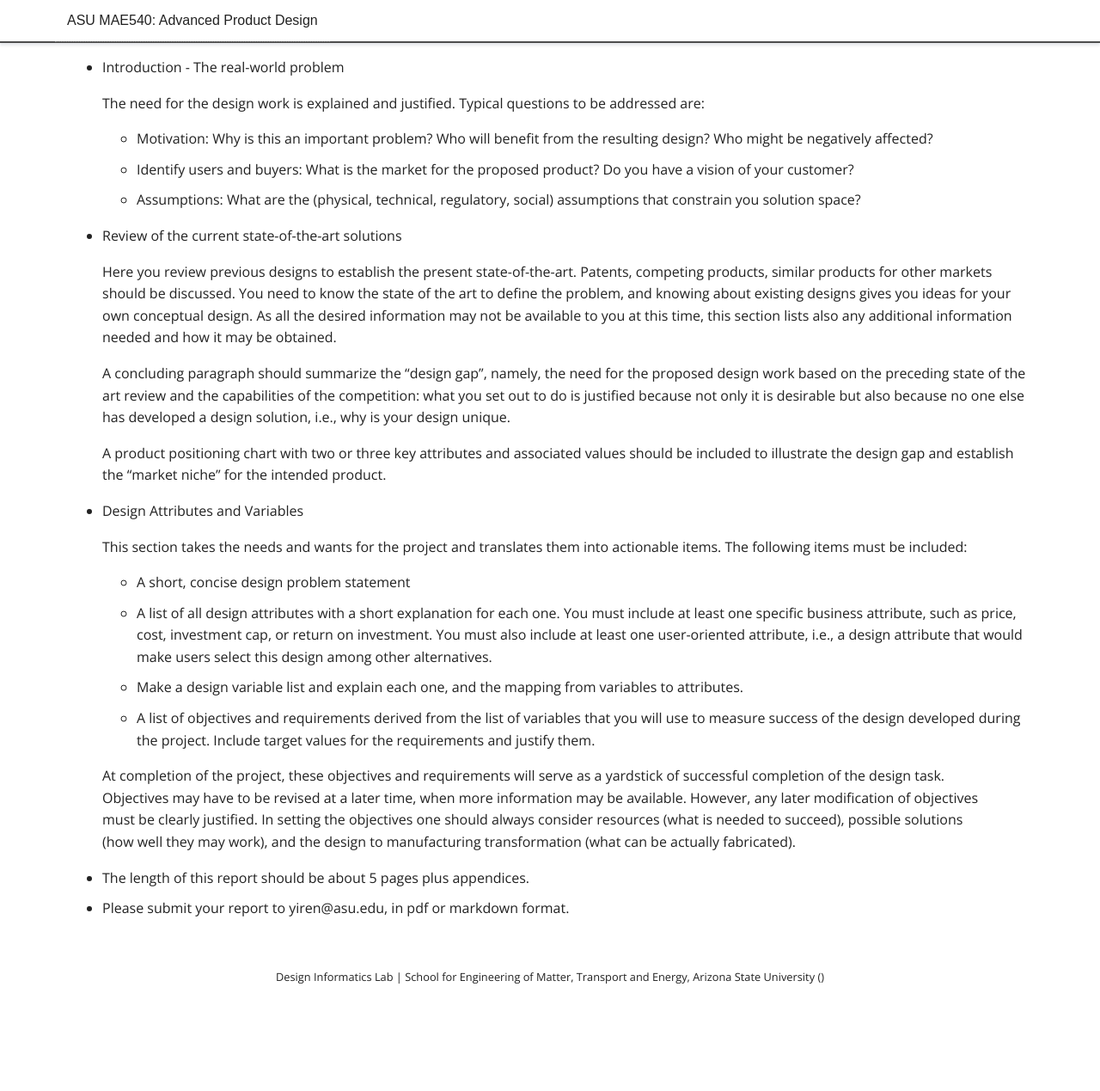
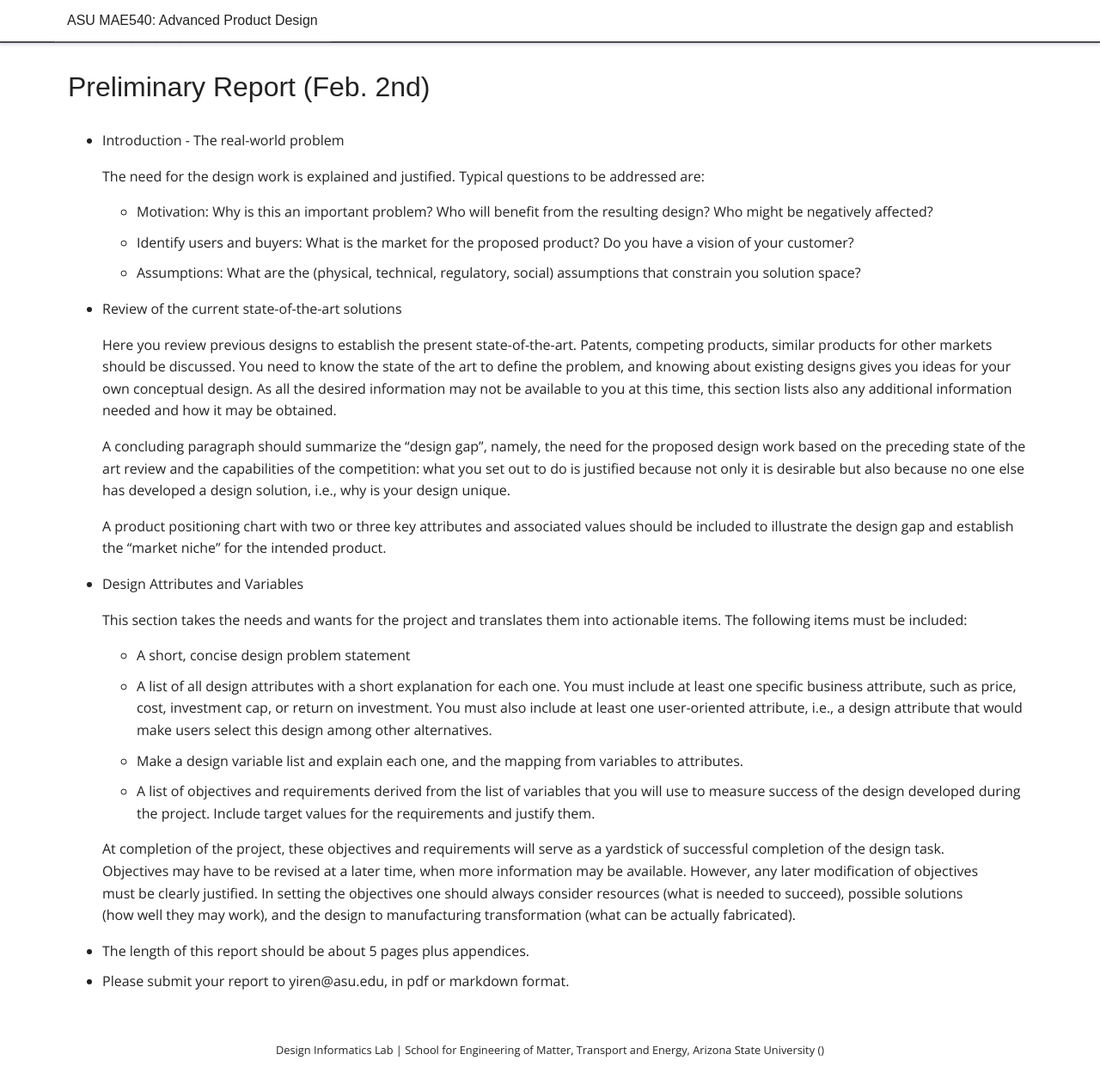
Before and after one commit to DesignInformaticsLab/DesignInformaticsLab.github.io, a Jekyll site: the page built from _posts/teaching/productdesign/2016-11-18-preliminary.md, in a window 1280 px wide and 1271 px high. Shown: the whole window at 86% size. Built offline with Jekyll 4.4.1, drawn with Linux system fonts in a browser that asks for light colours; some web fonts are replaced.

Commit message:
update lecture

```diff
--- a/_posts/teaching/productdesign/2016-11-17-designconceptpresentation.markdown
+++ b/_posts/teaching/productdesign/2016-11-17-designconceptpresentation.markdown
@@ -5,6 +5,8 @@ layout: apd_default
 title:  Design Concept Presentation (Feb. 2nd)
 published: true
 ---
+## Design Concept Presentation (Feb. 2nd)
+
 Here is a summary of the items for the proposal presentations.
 
 * Each team will make an oral presentation for **6 minutes**.
--- a/_posts/teaching/productdesign/2016-11-18-preliminary.md
+++ b/_posts/teaching/productdesign/2016-11-18-preliminary.md
@@ -5,6 +5,8 @@ layout: apd_default
 title:  Preliminary Report (Feb. 2nd)
 published: true
 ---
+## Preliminary Report (Feb. 2nd)
+
 * Introduction - The real-world problem
 
     The need for the design work is explained and justified.
```
